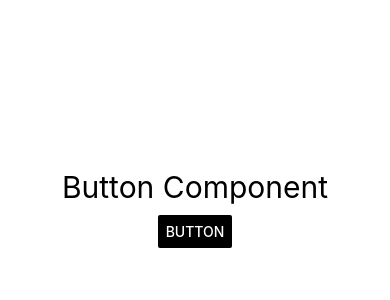
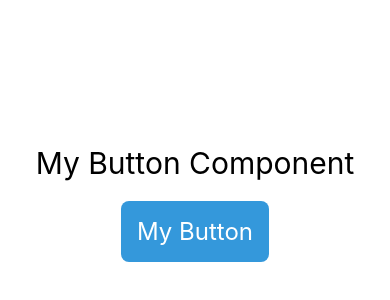
Before and after one commit to Taejin1221/my-first-react-native, a React Native app in the folder chap3_react-native-component/: screen / in a window 390 px wide. Shown: the part 214-514 px from the top of the page. Built offline with nearby package versions, Linux system fonts and the light colour scheme.

Commit message:
Chap 3.2.2 Create Custom Component

```diff
--- a/chap3_react-native-component/src/App.js
+++ b/chap3_react-native-component/src/App.js
@@ -1,5 +1,6 @@
 import React from "react";
-import { View, Text, Button } from "react-native";
+import { View, Text } from "react-native";
+import MyButton from "./components/MyButton";
 
 const App = () => {
   return (
@@ -11,8 +12,15 @@ const App = () => {
         justifyContent: "center",
       }}
     >
-      <Text style={{ fontSize: 30, marginBottom: 10 }}> Button Component </Text>
-      <Button title="Button" onPress={() => alert("Click!!!")} color="black" />
+      <Text
+        style={{
+          fontSize: 30,
+          marginBottom: 10,
+        }}
+      >
+        My Button Component
+      </Text>
+      <MyButton />
     </View>
   );
 };
--- /dev/null
+++ b/chap3_react-native-component/src/components/MyButton.js
@@ -0,0 +1,27 @@
+import React from "react";
+import { TouchableOpacity, Text } from "react-native";
+
+const myButton = () => {
+  return (
+    <TouchableOpacity
+      style={{
+        backgroundColor: "#3498db",
+        padding: 16,
+        margin: 10,
+        borderRadius: 8,
+      }}
+      onPress={() => alert("Click!!!")}
+    >
+      <Text
+        style={{
+          color: "white",
+          fontSize: 24,
+        }}
+      >
+        My Button
+      </Text>
+    </TouchableOpacity>
+  );
+};
+
+export default myButton;
```
Also changed, not shown: 1 other file (tests, documents, lock files or other folders).
